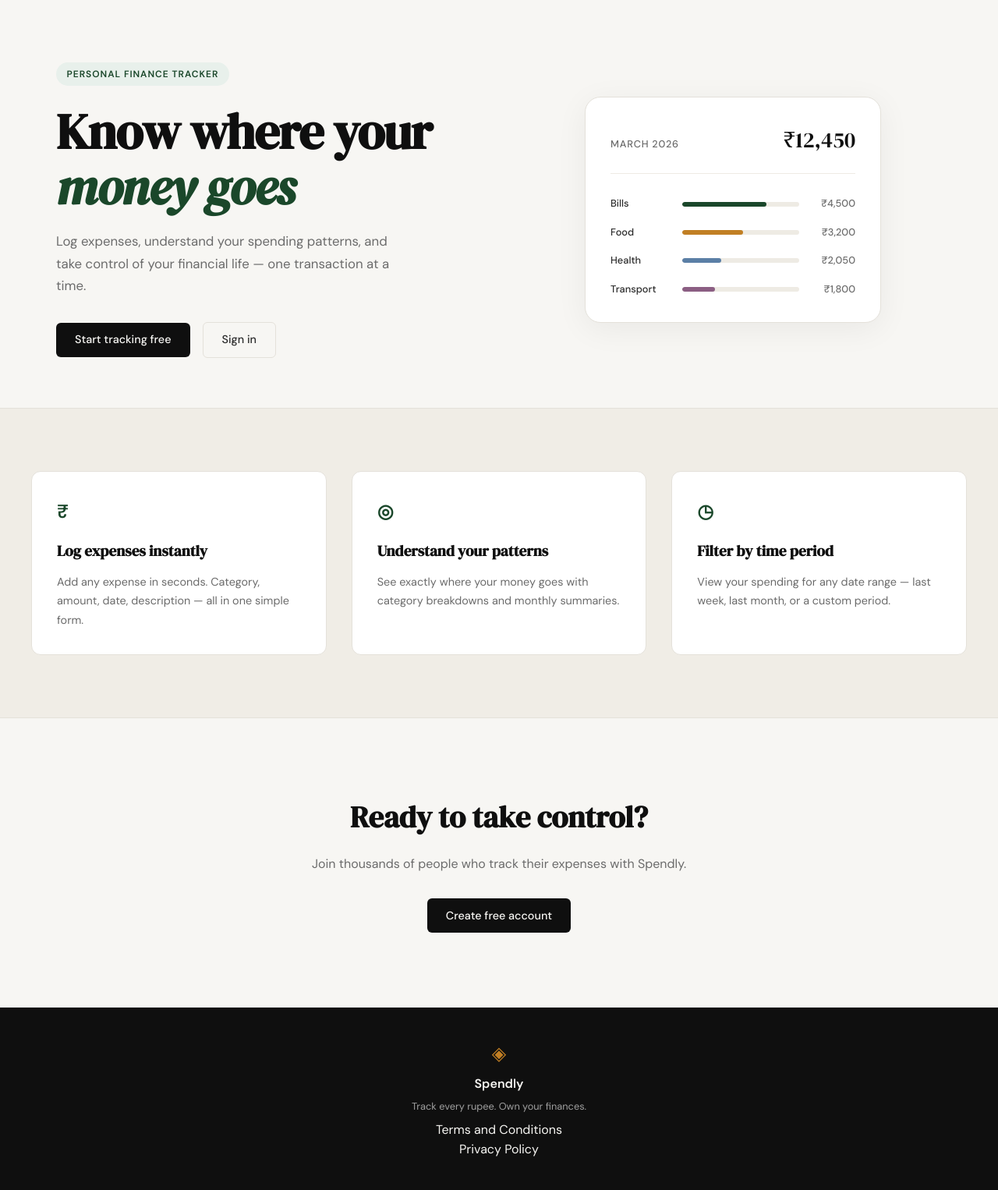
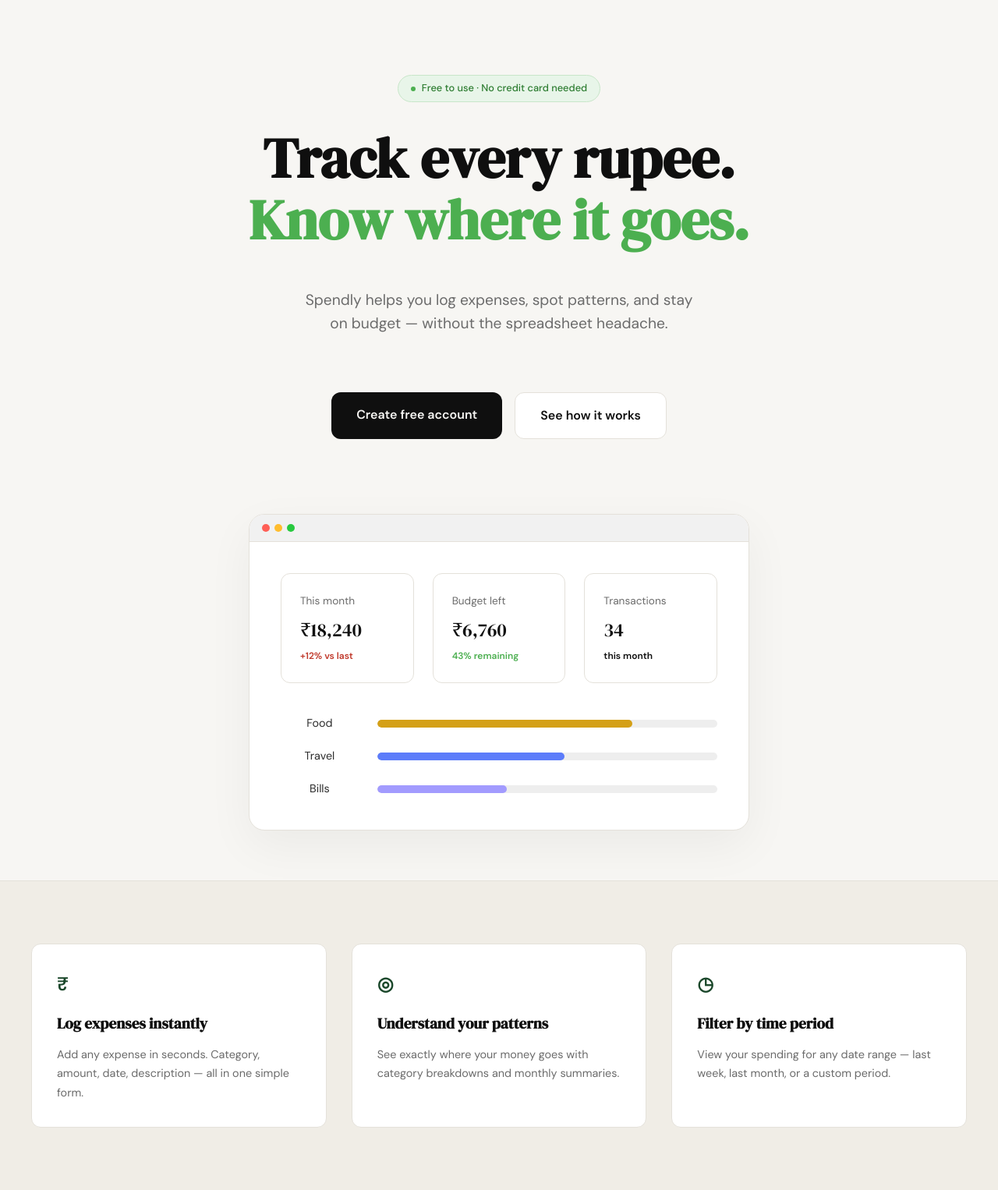
Before and after one commit to Dheeraj1771/Spendly, a Flask app: page / in a window 1280 px wide. Shown: the part 61-1587 px from the top of the page at 78% size. Run offline with Flask 3, Linux system fonts and the light colour scheme.

Commit message:
landing: redesign hero section to match mockup

```diff
--- /dev/null
+++ b/static/css/landing.css
@@ -0,0 +1,255 @@
+/* Hero Section v2 */
+.hero-v2 {
+    padding: 6rem 2rem 4rem;
+    display: flex;
+    flex-direction: column;
+    align-items: center;
+    text-align: center;
+    gap: 3rem;
+    max-width: var(--max-width);
+    margin: 0 auto;
+}
+
+.hero-v2-inner {
+    display: flex;
+    flex-direction: column;
+    align-items: center;
+    gap: 2rem;
+}
+
+.hero-v2-badge {
+    display: inline-flex;
+    align-items: center;
+    gap: 0.5rem;
+    background: #e8f5e9;
+    color: #2e7d32;
+    font-size: 0.8rem;
+    font-weight: 500;
+    padding: 0.4rem 1rem;
+    border-radius: 999px;
+    border: 1px solid #c8e6c9;
+}
+
+.hero-v2-dot {
+    width: 6px;
+    height: 6px;
+    background: #4caf50;
+    border-radius: 50%;
+}
+
+.hero-v2-title {
+    font-family: var(--font-display);
+    font-size: clamp(2.5rem, 6vw, 4.5rem);
+    line-height: 1.1;
+    color: var(--ink);
+    margin-bottom: 1rem;
+}
+
+.hero-v2-title-accent {
+    color: #4caf50;
+}
+
+.hero-v2-subtitle {
+    font-size: 1.2rem;
+    color: var(--ink-muted);
+    line-height: 1.6;
+    max-width: 650px;
+    margin: 0 auto 2.5rem;
+}
+
+.hero-v2-actions {
+    display: flex;
+    gap: 1rem;
+    justify-content: center;
+    margin-bottom: 4rem;
+}
+
+.hero-v2-btn {
+    padding: 1rem 2rem;
+    font-size: 1rem;
+    font-weight: 600;
+    border-radius: var(--radius-md);
+    transition: all 0.2s;
+    text-decoration: none;
+    cursor: pointer;
+    border: none;
+}
+
+.hero-v2-btn:first-child {
+    background: var(--ink);
+    color: var(--paper);
+}
+
+.hero-v2-btn:last-child {
+    background: var(--paper-card);
+    color: var(--ink);
+    border: 1px solid var(--border);
+}
+
+.hero-v2-btn:hover {
+    background: var(--accent);
+    color: var(--paper);
+}
+
+/* Mock Browser Visual */
+.hero-v2-mock {
+    width: 100%;
+    max-width: 900px;
+}
+
+.mock-browser {
+    background: var(--paper-card);
+    border: 1px solid var(--border);
+    border-radius: var(--radius-lg);
+    box-shadow: 0 20px 60px rgba(0,0,0,0.05);
+    overflow: hidden;
+}
+
+.mock-browser-bar {
+    background: #f1f1f1;
+    padding: 12px 16px;
+    display: flex;
+    gap: 6px;
+    border-bottom: 1px solid var(--border);
+}
+
+.mock-dot {
+    width: 10px;
+    height: 10px;
+    border-radius: 50%;
+}
+.mock-dot-red { background: #ff5f56; }
+.mock-dot-yellow { background: #ffbd2e; }
+.mock-dot-green { background: #27c93f; }
+
+.mock-browser-body {
+    padding: 2.5rem;
+}
+
+.mock-stats {
+    display: grid;
+    grid-template-columns: repeat(3, 1fr);
+    gap: 1.5rem;
+    margin-bottom: 2.5rem;
+}
+
+.mock-stat-card {
+    padding: 1.5rem;
+    border: 1px solid var(--border);
+    border-radius: var(--radius-md);
+    text-align: left;
+    display: flex;
+    flex-direction: column;
+}
+
+.mock-stat-label {
+    font-size: 0.85rem;
+    color: var(--ink-muted);
+    margin-bottom: 0.5rem;
+}
+
+.mock-stat-value {
+    font-family: var(--font-display);
+    font-size: 1.5rem;
+    color: var(--ink);
+    margin-bottom: 0.25rem;
+}
+
+.mock-stat-sub {
+    font-size: 0.75rem;
+    font-weight: 600;
+}
+.mock-stat-sub--danger { color: var(--danger); }
+.mock-stat-sub--success { color: #4caf50; }
+
+.mock-cats {
+    display: flex;
+    flex-direction: column;
+    gap: 1.2rem;
+}
+
+.mock-cat-row {
+    display: grid;
+    grid-template-columns: 100px 1fr;
+    align-items: center;
+    gap: 1.5rem;
+}
+
+.mock-cat-label {
+    font-size: 0.9rem;
+    color: var(--ink-soft);
+}
+
+.mock-cat-track {
+    height: 10px;
+    background: #eee;
+    border-radius: 999px;
+    overflow: hidden;
+}
+
+.mock-cat-bar {
+    height: 100%;
+    border-radius: 999px;
+}
+.mock-cat-bar--orange { background: #d4a017; }
+.mock-cat-bar--blue { background: #5c7cfa; }
+.mock-cat-bar--purple { background: #a29bfe; }
+
+/* Modal Styles */
+.modal-overlay {
+    position: fixed;
+    top: 0;
+    left: 0;
+    width: 100%;
+    height: 100%;
+    background: rgba(0,0,0,0.7);
+    display: flex;
+    align-items: center;
+    justify-content: center;
+    z-index: 1000;
+    opacity: 0;
+    pointer-events: none;
+    transition: opacity 0.3s ease;
+}
+
+.modal-overlay.is-open {
+    opacity: 1;
+    pointer-events: auto;
+}
+
+.modal-box {
+    width: 90%;
+    max-width: 800px;
+    background: var(--paper);
+    border-radius: var(--radius-lg);
+    position: relative;
+    overflow: hidden;
+}
+
+.modal-close {
+    position: absolute;
+    top: 1rem;
+    right: 1rem;
+    background: var(--paper-card);
+    border: 1px solid var(--border);
+    border-radius: 50%;
+    width: 32px;
+    height: 32px;
+    cursor: pointer;
+    font-size: 1.5rem;
+    z-index: 10;
+    display: flex;
+    align-items: center;
+    justify-content: center;
+}
+
+.modal-video-wrapper {
+    aspect-ratio: 16 / 9;
+    width: 100%;
+}
+
+.modal-video-wrapper iframe {
+    width: 100%;
+    height: 100%;
+    border: none;
+}
--- a/templates/landing.html
+++ b/templates/landing.html
@@ -1,63 +1,83 @@
 {% extends "base.html" %}
 
-{% block title %}Spendly - Track Every Rupee{% endblock %}
+{% block title %}Spendly — Track Every Rupee{% endblock %}
+
+{% block head %}<link rel="stylesheet" href="{{ url_for('static', filename='css/landing.css') }}">{% endblock %}
 
 {% block content %}
 
-<section class="hero">
-    <div class="hero-inner">
-        <div class="hero-badge">Personal Finance Tracker</div>
-        <h1 class="hero-title">
-            Know where your<br>
-            <em>money goes</em>
+<section class="hero-v2">
+    <div class="hero-v2-inner">
+
+        <div class="hero-v2-badge">
+            <span class="hero-v2-dot"></span>
+            Free to use · No credit card needed
+        </div>
+
+        <h1 class="hero-v2-title">
+            Track every rupee.<br>
+            <span class="hero-v2-title-accent">Know where it goes.</span>
         </h1>
-        <p class="hero-subtitle">
-            Log expenses, understand your spending patterns,
-            and take control of your financial life —
-            one transaction at a time.
+
+        <p class="hero-v2-subtitle">
+            Spendly helps you log expenses, spot patterns, and stay<br>
+            on budget — without the spreadsheet headache.
         </p>
-        <div class="hero-actions">
-            <a href="{{ url_for('register') }}" class="btn-primary">Start tracking free</a>
-            <a href="{{ url_for('login') }}" class="btn-ghost">Sign in</a>
+
+        <div class="hero-v2-actions">
+            <a href="{{ url_for('register') }}" class="hero-v2-btn">Create free account</a>
+            <a href="#" id="open-demo-modal" class="hero-v2-btn">See how it works</a>
         </div>
-    </div>
-    <div class="hero-visual">
-        <div class="mock-card">
-            <div class="mock-card-header">
-                <span class="mock-label">March 2026</span>
-                <span class="mock-total">₹12,450</span>
-            </div>
-            <div class="mock-bars">
-                <div class="mock-bar-row">
-                    <span class="mock-cat">Bills</span>
-                    <div class="mock-bar-track">
-                        <div class="mock-bar" style="width: 72%"></div>
+
+        <div class="hero-v2-mock">
+            <div class="mock-browser">
+                <div class="mock-browser-bar">
+                    <span class="mock-dot mock-dot-red"></span>
+                    <span class="mock-dot mock-dot-yellow"></span>
+                    <span class="mock-dot mock-dot-green"></span>
+                </div>
+                <div class="mock-browser-body">
+                    <div class="mock-stats">
+                        <div class="mock-stat-card">
+                            <span class="mock-stat-label">This month</span>
+                            <span class="mock-stat-value">₹18,240</span>
+                            <span class="mock-stat-sub mock-stat-sub--danger">+12% vs last</span>
+                        </div>
+                        <div class="mock-stat-card">
+                            <span class="mock-stat-label">Budget left</span>
+                            <span class="mock-stat-value">₹6,760</span>
+                            <span class="mock-stat-sub mock-stat-sub--success">43% remaining</span>
+                        </div>
+                        <div class="mock-stat-card">
+                            <span class="mock-stat-label">Transactions</span>
+                            <span class="mock-stat-value">34</span>
+                            <span class="mock-stat-sub">this month</span>
+                        </div>
                     </div>
-                    <span class="mock-amt">₹4,500</span>
-                </div>
-                <div class="mock-bar-row">
-                    <span class="mock-cat">Food</span>
-                    <div class="mock-bar-track">
-                        <div class="mock-bar mock-bar-2" style="width: 52%"></div>
+                    <div class="mock-cats">
+                        <div class="mock-cat-row">
+                            <span class="mock-cat-label">Food</span>
+                            <div class="mock-cat-track">
+                                <div class="mock-cat-bar mock-cat-bar--orange" style="width: 75%"></div>
+                            </div>
+                        </div>
+                        <div class="mock-cat-row">
+                            <span class="mock-cat-label">Travel</span>
+                            <div class="mock-cat-track">
+                                <div class="mock-cat-bar mock-cat-bar--blue" style="width: 55%"></div>
+                            </div>
+                        </div>
+                        <div class="mock-cat-row">
+                            <span class="mock-cat-label">Bills</span>
+                            <div class="mock-cat-track">
+                                <div class="mock-cat-bar mock-cat-bar--purple" style="width: 38%"></div>
+                            </div>
+                        </div>
                     </div>
-                    <span class="mock-amt">₹3,200</span>
-                </div>
-                <div class="mock-bar-row">
-                    <span class="mock-cat">Health</span>
-                    <div class="mock-bar-track">
-                        <div class="mock-bar mock-bar-3" style="width: 33%"></div>
-                    </div>
-                    <span class="mock-amt">₹2,050</span>
-                </div>
-                <div class="mock-bar-row">
-                    <span class="mock-cat">Transport</span>
-                    <div class="mock-bar-track">
-                        <div class="mock-bar mock-bar-4" style="width: 28%"></div>
-                    </div>
-                    <span class="mock-amt">₹1,800</span>
                 </div>
             </div>
         </div>
+
     </div>
 </section>
 
@@ -89,4 +109,62 @@
     </div>
 </section>
 
+<!-- Demo modal -->
+<div id="demo-modal" class="modal-overlay" aria-hidden="true">
+    <div class="modal-box">
+        <button class="modal-close" id="close-demo-modal" aria-label="Close">&times;</button>
+        <div class="modal-video-wrapper">
+            <iframe
+                id="demo-iframe"
+                src=""
+                data-src="https://www.youtube.com/embed/dQw4w9WgXcQ?enablejsapi=1"
+                title="Spendly demo"
+                frameborder="0"
+                allow="accelerometer; autoplay; clipboard-write; encrypted-media; gyroscope; picture-in-picture"
+                allowfullscreen>
+            </iframe>
+        </div>
+    </div>
+</div>
+
 {% endblock %}
+
+{% block scripts %}
+<script>
+(function () {
+    const modal    = document.getElementById('demo-modal');
+    const iframe   = document.getElementById('demo-iframe');
+    const openBtn  = document.getElementById('open-demo-modal');
+    const closeBtn = document.getElementById('close-demo-modal');
+
+    function openModal() {
+        iframe.src = iframe.dataset.src;
+        modal.setAttribute('aria-hidden', 'false');
+        modal.classList.add('is-open');
+        document.body.style.overflow = 'hidden';
+    }
+
+    function closeModal() {
+        iframe.src = '';
+        modal.setAttribute('aria-hidden', 'true');
+        modal.classList.remove('is-open');
+        document.body.style.overflow = '';
+    }
+
+    openBtn.addEventListener('click', function (e) {
+        e.preventDefault();
+        openModal();
+    });
+
+    closeBtn.addEventListener('click', closeModal);
+
+    modal.addEventListener('click', function (e) {
+        if (e.target === modal) closeModal();
+    });
+
+    document.addEventListener('keydown', function (e) {
+        if (e.key === 'Escape' && modal.classList.contains('is-open')) closeModal();
+    });
+}());
+</script>
+{% endblock %}
```
